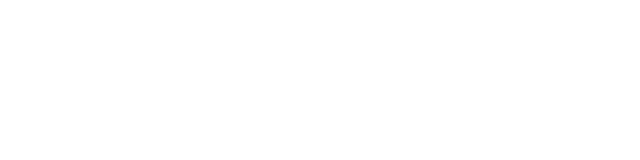
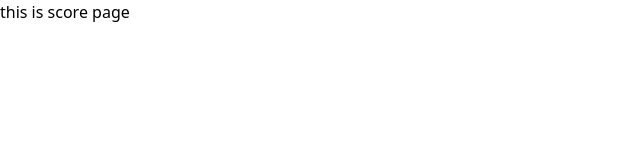
Before and after one commit to yahyashareef48/react-quiz-app, a React (Vite) app: page /score in a window 1280 px wide. Before the commit this address had no page. Shown: the top 160 px of the page, without its empty margins (0-640 px from the left). Built offline with nearby package versions, Linux system fonts and the light colour scheme.

Commit message:
added score bord page

```diff
--- a/src/App.jsx
+++ b/src/App.jsx
@@ -1,12 +1,14 @@
 import { Routes, Route } from "react-router-dom";
 import Home from "./pages/Home";
 import QuizPage from "./pages/QuizPage";
+import ScorePage from "./pages/ScorePage";
 
 function App() {
   return (
     <Routes>
       <Route path="/" element={<Home />} />
       <Route path="/quiz" element={<QuizPage />} />
+      <Route path="/score" element={<ScorePage/>} />
     </Routes>
   );
 }
--- /dev/null
+++ b/src/pages/ScorePage.jsx
@@ -0,0 +1,3 @@
+export default function ScorePage() {
+  return <h1> this is score page</h1>
+}
```
